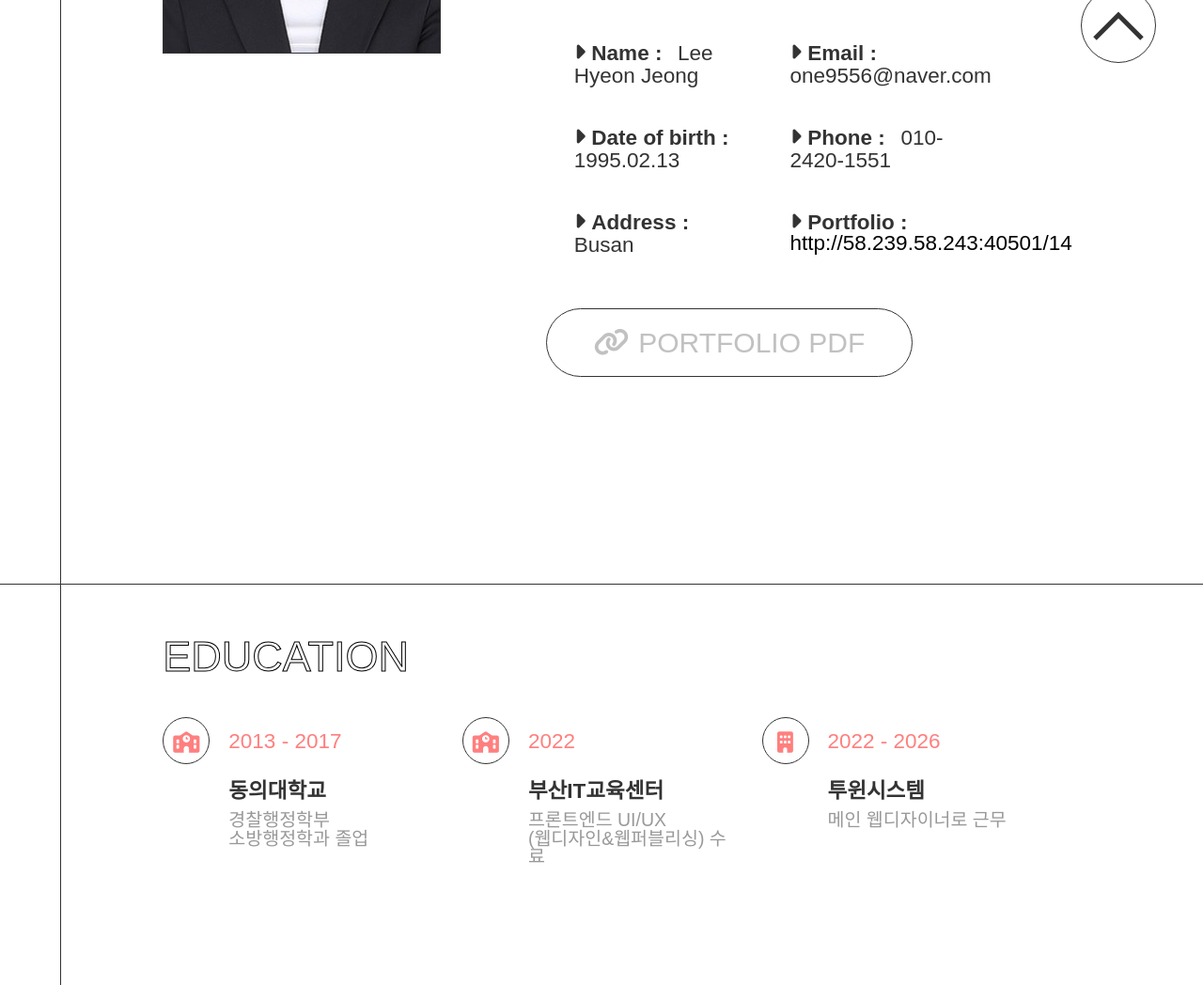
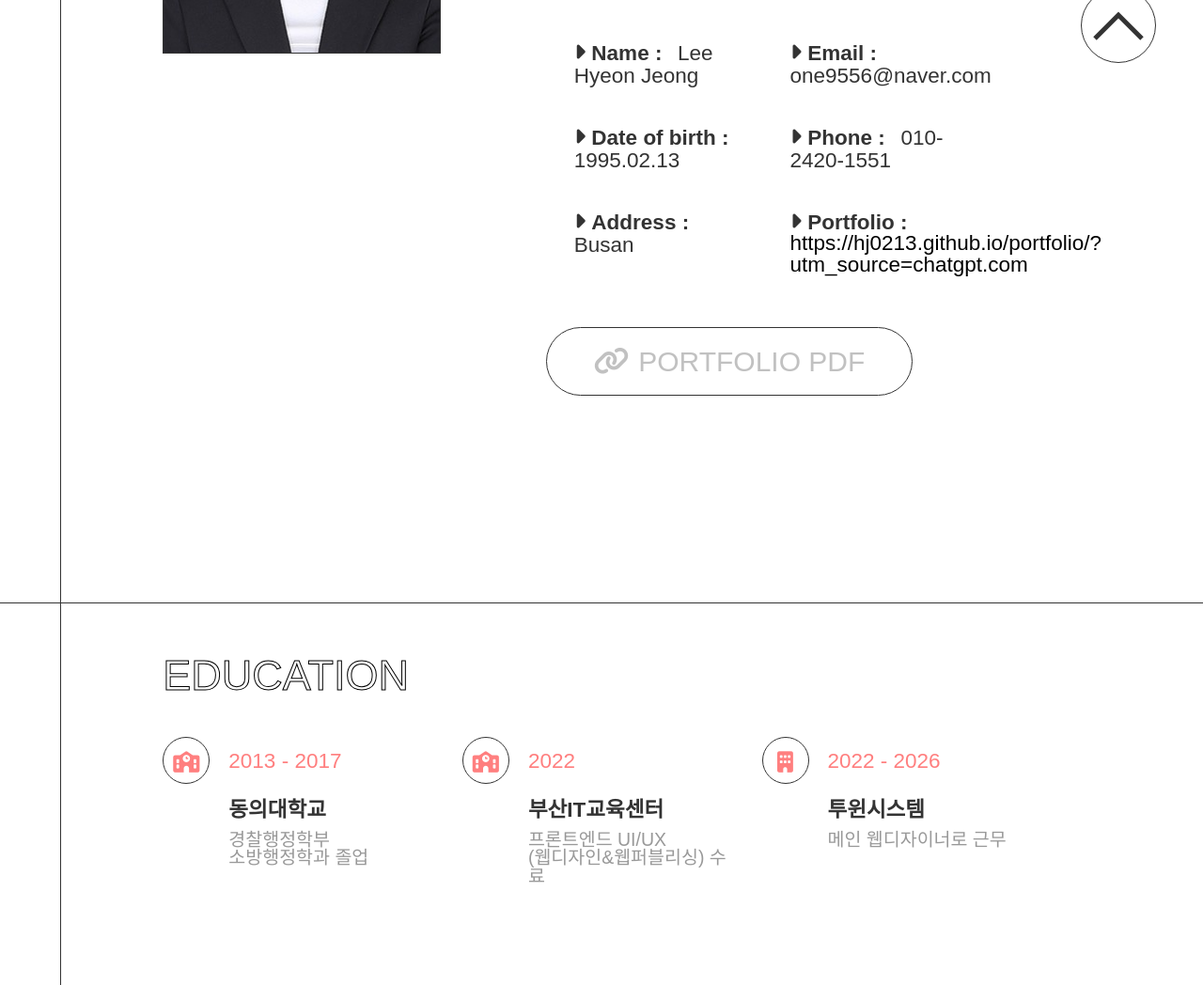
Before and after one commit to HJ0213/portfolio, a plain HTML site: page sub/ABOUT.html in a window 1280 px wide. Shown: the part 683-1731 px from the top of the page at 94% size. Drawn offline with Linux system fonts and the light colour scheme; a web font is replaced by a local one.

Commit message:
Update ABOUT.html

```diff
--- a/sub/ABOUT.html
+++ b/sub/ABOUT.html
@@ -115,7 +115,7 @@
                                     <li>
                                         <i class="fa-solid fa-caret-right"></i>
                                         <strong>Portfolio :</strong>
-                                        <span><a href="https://hj0213.github.io/portfolio/?utm_source=chatgpt.com">http://58.239.58.243:40501/14</a></span>
+                                        <span><a href="https://hj0213.github.io/portfolio/?utm_source=chatgpt.com">https://hj0213.github.io/portfolio/?utm_source=chatgpt.com</a></span>
                                     </li>
                                 </ul>
                             </div>
```
